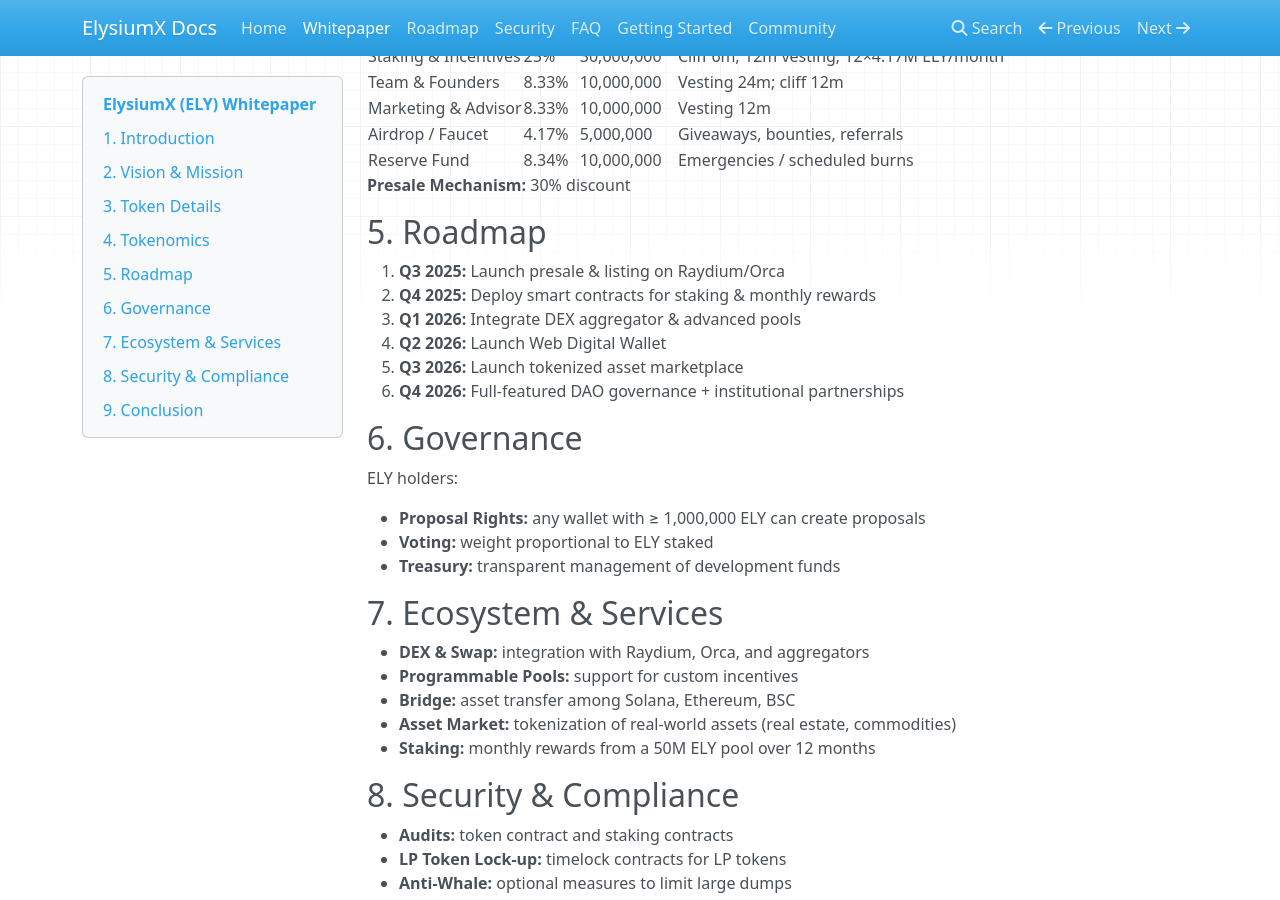
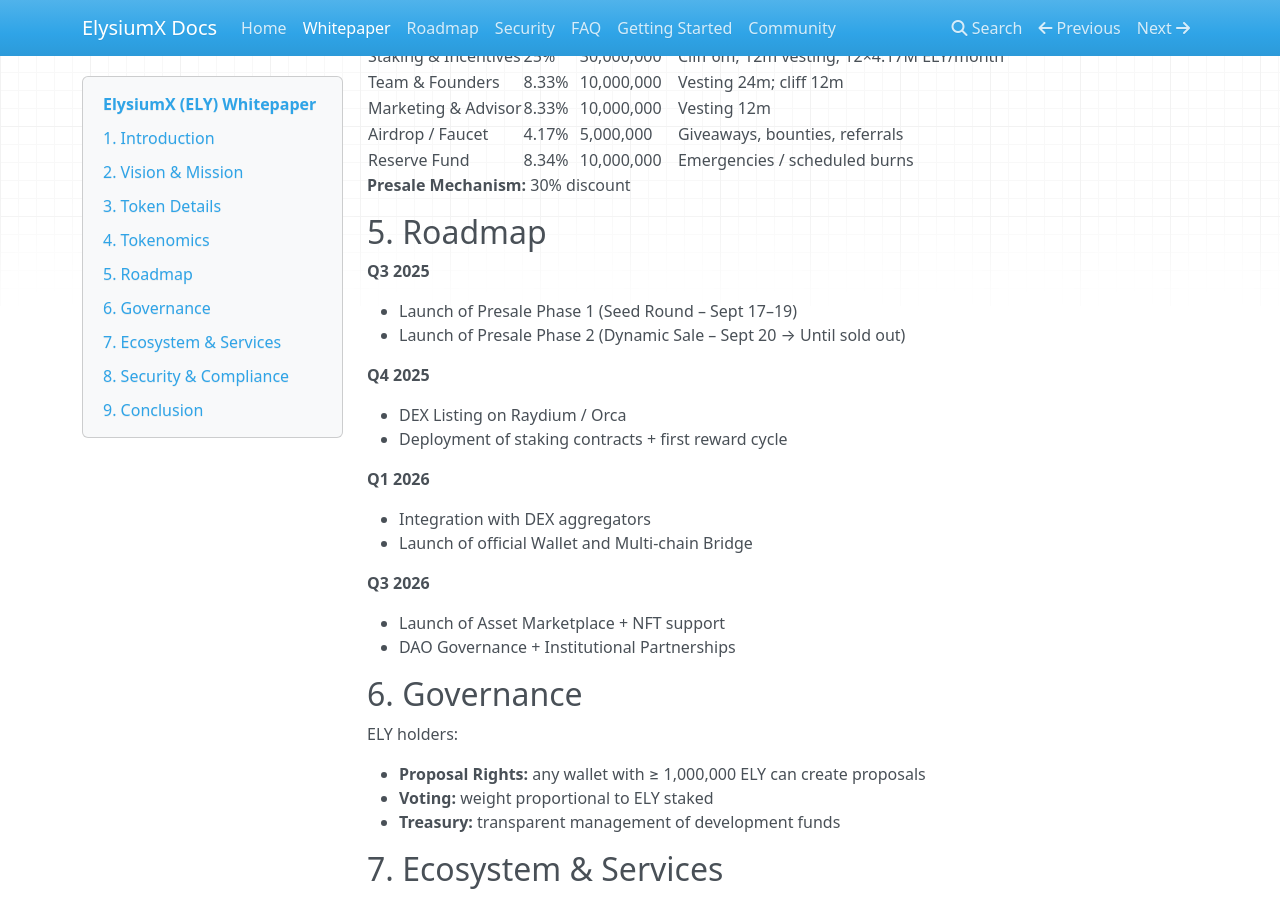
Before and after one commit to elysiumx-io/elysiumx-docs, an MkDocs documentation site: the page built from docs/whitepaper.md, in a window 1280 px wide and 900 px high, scrolled down 1027 px. Built offline with MkDocs 1.6.1, drawn with Linux system fonts in a browser that asks for light colours; nearby versions of some CDN libraries.

Commit message:
Update whitepaper.md

```diff
--- a/docs/whitepaper.md
+++ b/docs/whitepaper.md
@@ -44,12 +44,26 @@
 **Presale Mechanism:** 30% discount
 
 ## 5. Roadmap
-1.  **Q3 2025:** Launch presale & listing on Raydium/Orca
-2.  **Q4 2025:** Deploy smart contracts for staking & monthly rewards
-3.  **Q1 2026:** Integrate DEX aggregator & advanced pools
-4.  **Q2 2026:** Launch Web Digital Wallet
-5.  **Q3 2026:** Launch tokenized asset marketplace
-6.  **Q4 2026:** Full-featured DAO governance + institutional partnerships
+**Q3 2025**
+
+* Launch of Presale Phase 1 (Seed Round – Sept 17–19)
+* Launch of Presale Phase 2 (Dynamic Sale – Sept 20 → Until sold out)
+
+**Q4 2025**
+
+* DEX Listing on Raydium / Orca
+* Deployment of staking contracts + first reward cycle
+
+**Q1 2026**
+
+* Integration with DEX aggregators
+* Launch of official Wallet and Multi-chain Bridge
+
+**Q3 2026**
+
+* Launch of Asset Marketplace + NFT support
+* DAO Governance + Institutional Partnerships
+
 
 ## 6. Governance
 ELY holders:
```
